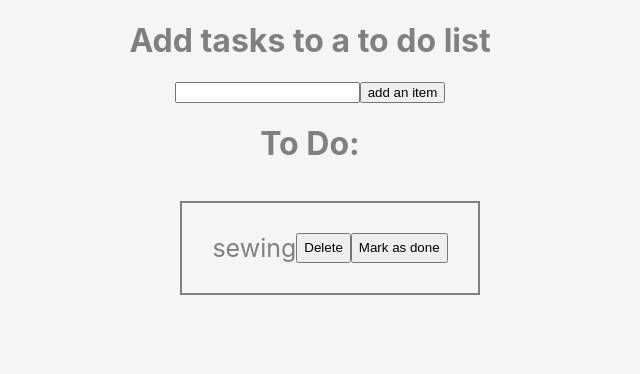
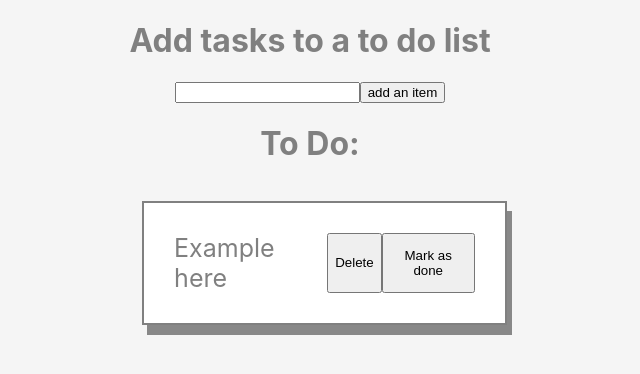
Before and after one commit to anastasia-pan/shoppingList, a React (Create React App) app: page / in a window 1280 px wide. Shown: the top 374 px of the page, without its empty margins (330-970 px from the left). Built offline with nearby package versions, Linux system fonts and the light colour scheme.

Commit message:
nominal CSS changes, new ternary added to className=listLIne

```diff
--- a/src/ShoppingList.js
+++ b/src/ShoppingList.js
@@ -9,7 +9,7 @@ const newTask = (text) => {
 
 const ShoppingList = () => {
   //states set for an array of Tasks, to be modified by user input
-  const [tasks, setTasks] = useState([newTask("sewing")]);
+  const [tasks, setTasks] = useState([newTask("Example here")]);
   //state set for userinput , initially an empty string
   const [userInput, setUserInput] = useState("");
   //function to store the input box value in State
@@ -71,12 +71,25 @@ const Task = (props) => {
   };
 
   return (
-    <div className="listLine">
+    <div
+      className="listLine"
+      style={
+        task.completed
+          ? {
+              backgroundColor: "pink",
+            }
+          : { backgroundColor: "white" }
+      }
+    >
       <li
         key="value"
         style={
           task.completed
-            ? { textDecoration: "line-through", opacity: "0.6" }
+            ? {
+                textDecoration: "line-through",
+                opacity: "0.6",
+                backgroundColor: "pink",
+              }
             : { textDecoration: "none" }
         }
       >
--- a/src/index.css
+++ b/src/index.css
@@ -25,6 +25,7 @@ input {
 }
 
 .listLine {
+  background-color: white;
   max-width: 80%;
   display: flex;
   justify-content: space-between;
@@ -35,6 +36,7 @@ input {
   border-color: grey;
   box-shadow: inset;
   padding: 30px;
+  box-shadow: 5px 10px #888888;
 }
 
 .form {
```
